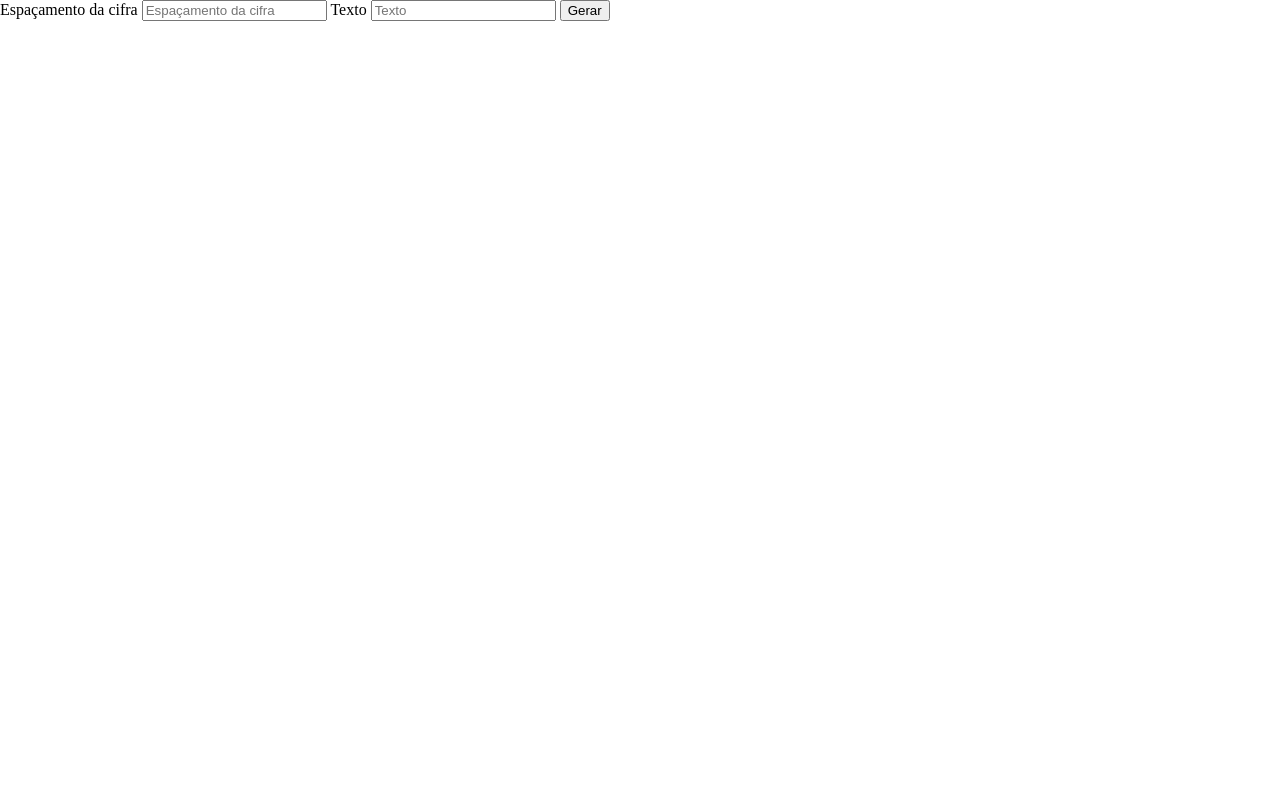
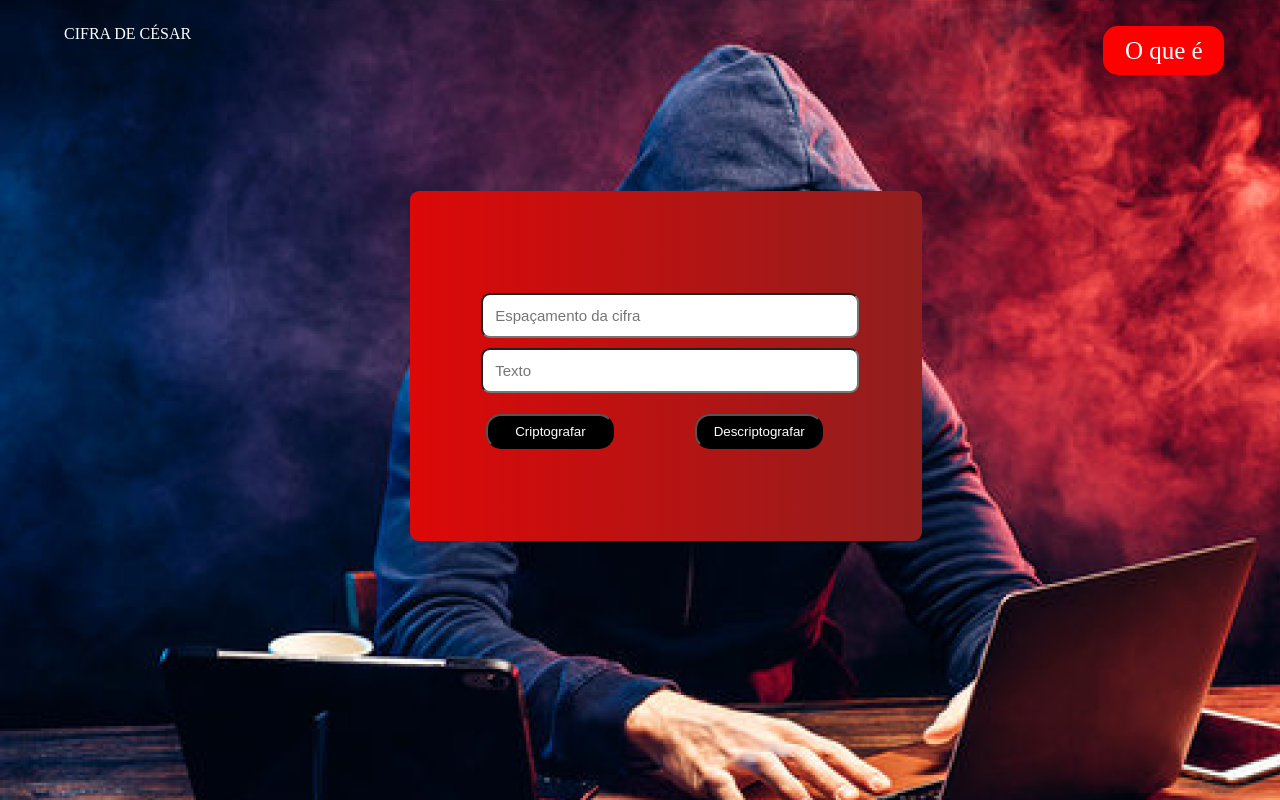
Before and after one commit to GabrieldosSantosOliveira/cifra-cesar, a plain HTML site: page index.html in a window 1280 px wide. Drawn offline with Linux system fonts and the light colour scheme.

Commit message:
Estilizando

```diff
--- a/css/style.css
+++ b/css/style.css
@@ -0,0 +1,73 @@
+body{
+    background-image: url(../img/hacker-image.png);
+}
+.title{
+display: flex;
+margin-left: 5%;
+margin-top: 2%;
+}
+.h1{
+    color: white;
+}
+.second-page{
+    margin-left: 75%;
+    text-decoration: none;
+    background-color: red;
+    width: 8%;
+    padding: 12px 12px 12px 12px;
+    border-radius: 15px;
+    color: white;
+    text-align: center;
+    font-size: 25px;
+    transition: 2s;
+}
+.second-page:hover{
+    transform: scale(1.1);
+    transition: 1s;
+}
+.div-center{
+    background: linear-gradient(to right, rgb(221, 8, 8), rgb(145, 30, 30));
+    width: 40%;
+    height: 350px;
+    margin-top: -5%;
+    margin-left: 32%;
+    border-radius: 9px;
+}
+.label-input{
+    margin-top: 100px;
+}
+.input{
+    margin-top: 180px;
+}
+#size{
+    margin-top: 20%;
+    margin-left: 14%;
+    width: 350px;
+    font-size: 15px;
+    height: 8%;
+    border-radius: 9px;
+    padding: 12px;
+}
+#text{
+    margin-top: 2%;
+    margin-left: 14%;
+    width: 350px;
+    font-size: 15px;
+    height: 8%;
+    border-radius: 9px;
+    padding: 12px;
+}
+button{
+    background-color: black;
+    color: white;
+    padding: 8px 8px 8px 8px;
+    margin-left: 15%;
+    margin-top: 4%;
+    width: 25%;
+    border-radius: 15px;
+    transition: 2s;
+}
+button:hover{
+    transform: scale(1.1);
+    transition: 1s;
+}
--- a/index.html
+++ b/index.html
@@ -10,12 +10,21 @@
   <title>Cifra</title>
 </head>
 <body>
-  <label for="size">Espaçamento da cifra</label>
+  <div class="title">
+    <h1 class="h1">CIFRA DE CÉSAR</h1>
+    <a href="main.html" class="second-page">O que é</a>
+  </div>
+  <div class="div-center">
+    <div class="input">
 <input name="size" type="text" id="size" placeholder="Espaçamento da cifra" />
-<label for="size">Texto</label>
+<br>
 <input name="text" type="text" id="text" placeholder="Texto" />
-<button type="submit" onclick="calc()">Gerar</button>
+<br>
+<button type="submit" onclick="calc()">Criptografar</button>
+<button type="submit" class="second-button" onclick="descript()">Descriptografar</button>
 <div id="result"></div>
+</div>
+</div>
   <script src="./js/main.js"></script>
 </body>
 </html>
```
Also changed, not shown: main.html (added, +14 -0 lines), img/hacker-image.png (added).
